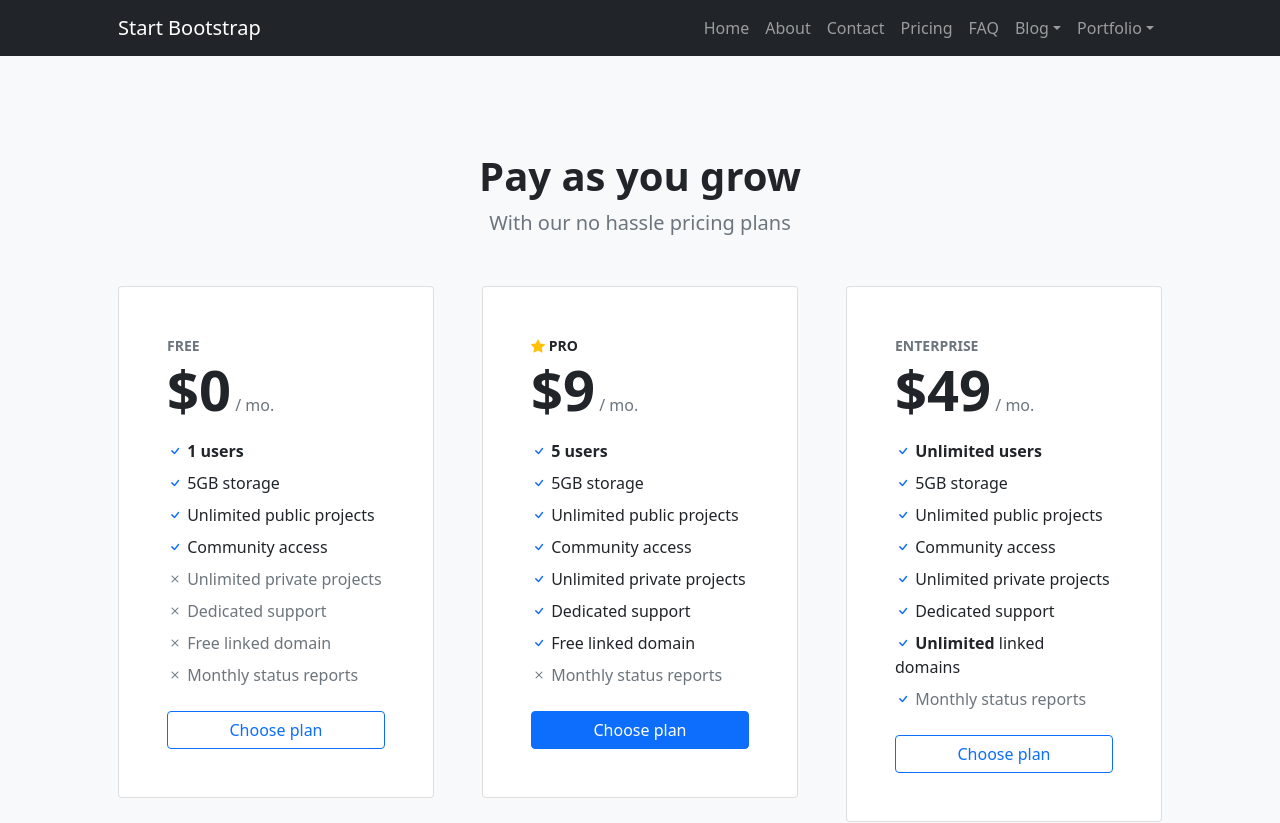
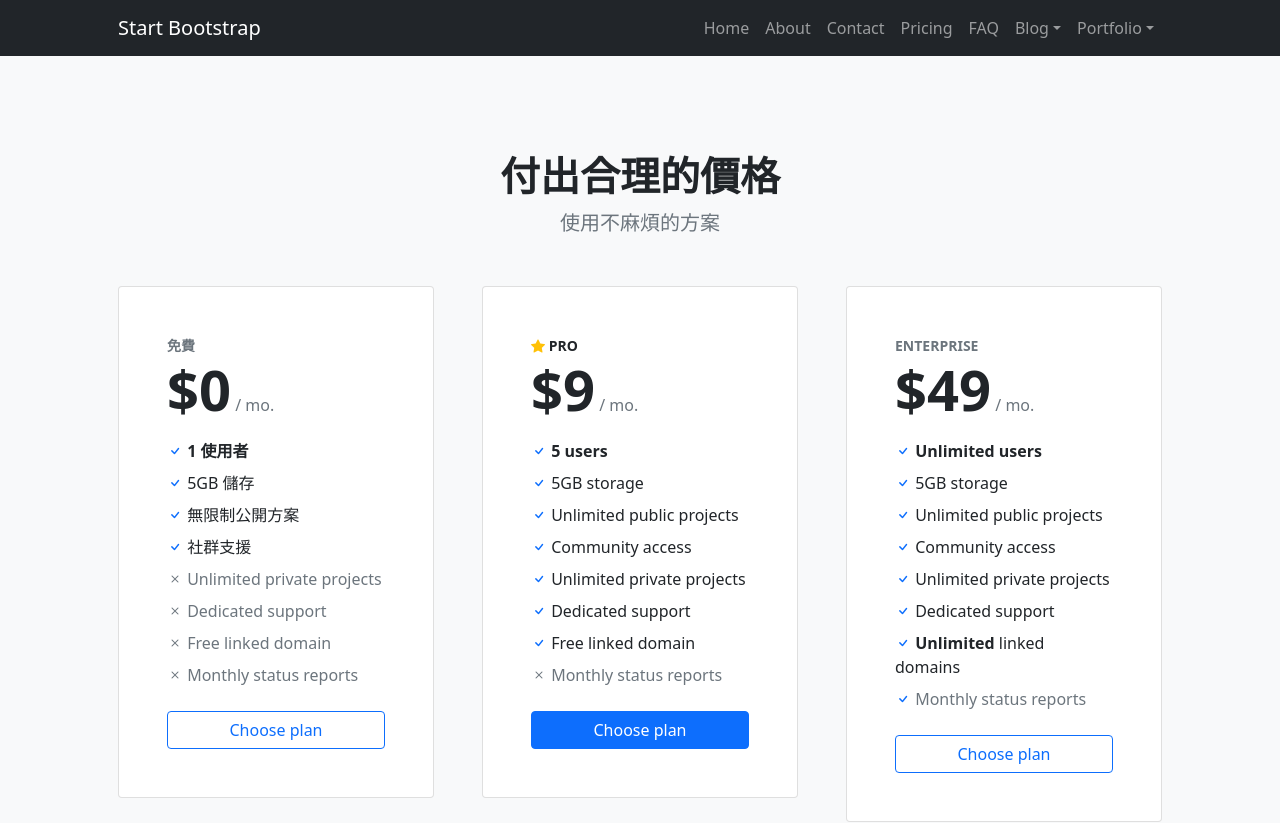
Before and after one commit to zxc58465846/my-team-site, a plain HTML site: page pricing.html in a window 1280 px wide. Shown: the top 823 px of the page. Drawn offline with nearby package versions, Linux system fonts and the light colour scheme.

Commit message:
add some translation

```diff
--- a/pricing.html
+++ b/pricing.html
@@ -49,15 +49,15 @@
             <section class="bg-light py-5">
                 <div class="container px-5 my-5">
                     <div class="text-center mb-5">
-                        <h1 class="fw-bolder">Pay as you grow</h1>
-                        <p class="lead fw-normal text-muted mb-0">With our no hassle pricing plans</p>
+                        <h1 class="fw-bolder">付出合理的價格</h1>
+                        <p class="lead fw-normal text-muted mb-0">使用不麻煩的方案</p>
                     </div>
                     <div class="row gx-5 justify-content-center">
                         <!-- Pricing card free-->
                         <div class="col-lg-6 col-xl-4">
                             <div class="card mb-5 mb-xl-0">
                                 <div class="card-body p-5">
-                                    <div class="small text-uppercase fw-bold text-muted">Free</div>
+                                    <div class="small text-uppercase fw-bold text-muted">免費</div>
                                     <div class="mb-3">
                                         <span class="display-4 fw-bold">$0</span>
                                         <span class="text-muted">/ mo.</span>
@@ -65,19 +65,19 @@
                                     <ul class="list-unstyled mb-4">
                                         <li class="mb-2">
                                             <i class="bi bi-check text-primary"></i>
-                                            <strong>1 users</strong>
+                                            <strong>1 使用者</strong>
                                         </li>
                                         <li class="mb-2">
                                             <i class="bi bi-check text-primary"></i>
-                                            5GB storage
+                                            5GB 儲存
                                         </li>
                                         <li class="mb-2">
                                             <i class="bi bi-check text-primary"></i>
-                                            Unlimited public projects
+                                            無限制公開方案
                                         </li>
                                         <li class="mb-2">
                                             <i class="bi bi-check text-primary"></i>
-                                            Community access
+                                            社群支援
                                         </li>
                                         <li class="mb-2 text-muted">
                                             <i class="bi bi-x"></i>
```
